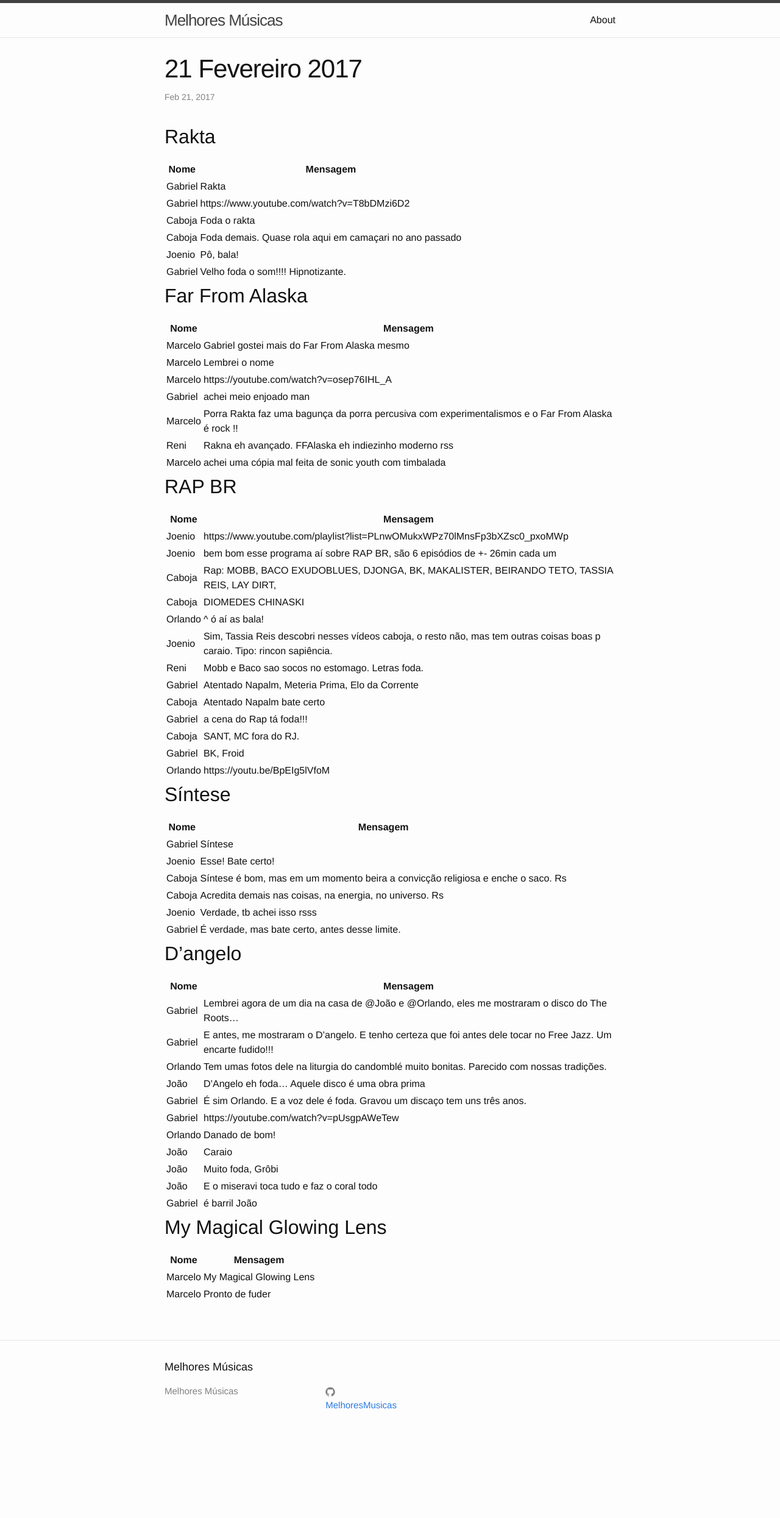
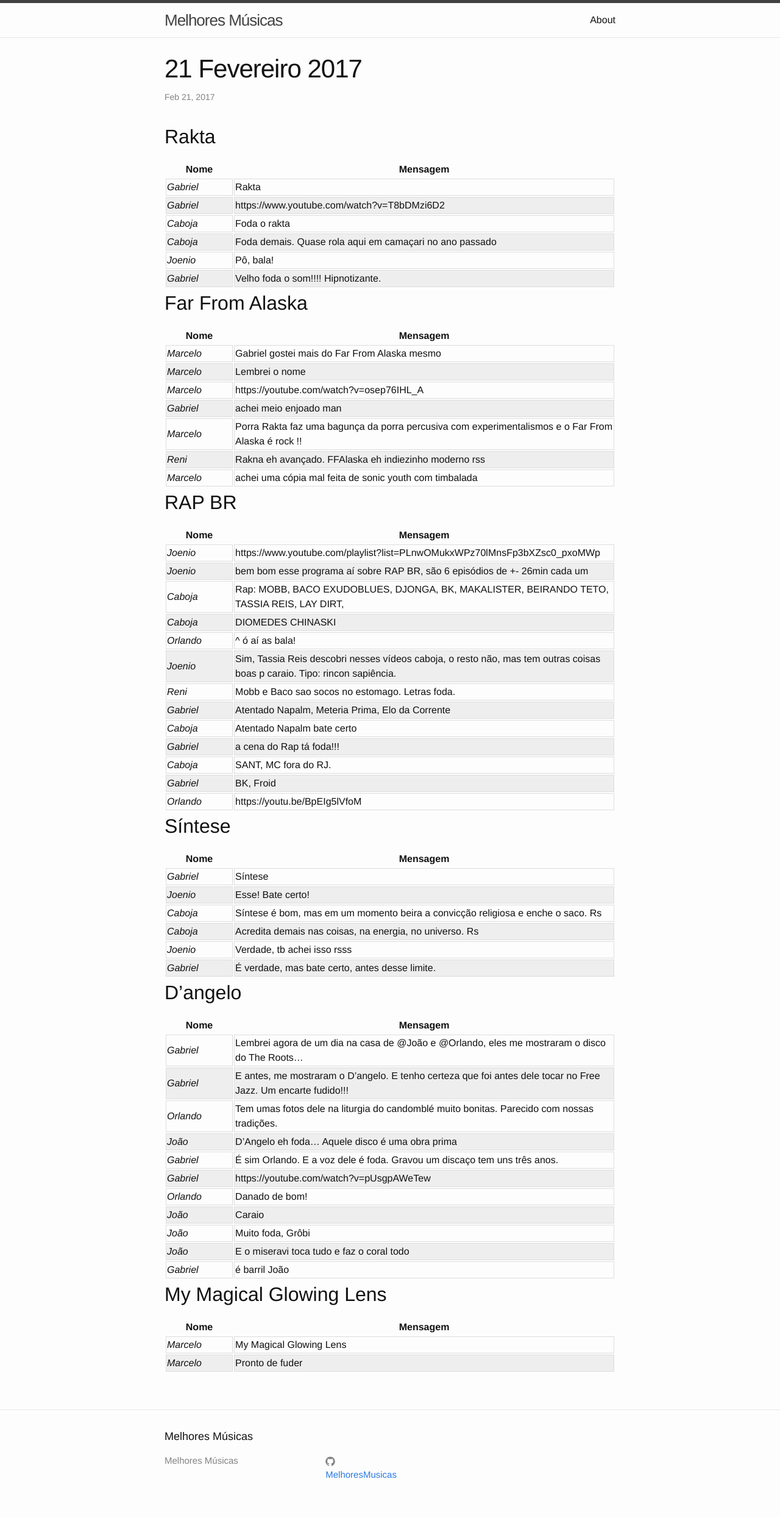
Before and after one commit to MelhoresMusicas/melhoresmusicas.github.io, a Jekyll site: the page built from _posts/2017-02-21-21-fevereiro-2017.markdown, in a window 1280 px wide. Shown: the whole page at 61% size. Built offline with Jekyll 4.4.1, drawn with Linux system fonts in a browser that asks for light colours; our own code applies the rules of GitHub Pages for plain Markdown files; before the commit the page ends 2376 px from its top, so only the background shows below that.

Commit message:
table formating

```diff
--- a/css/main.scss
+++ b/css/main.scss
@@ -51,3 +51,17 @@ $on-laptop:        800px;
         "layout",
         "syntax-highlighting"
 ;
+
+table {
+  width: 100%;
+  td {
+    border: 1px solid #DDD;
+  }
+  td:nth-child(1) {
+    font-style: italic;
+    width: 15%;
+  }
+  tr:nth-child(2n) {
+    background-color: #EEE;
+  }
+}
```
